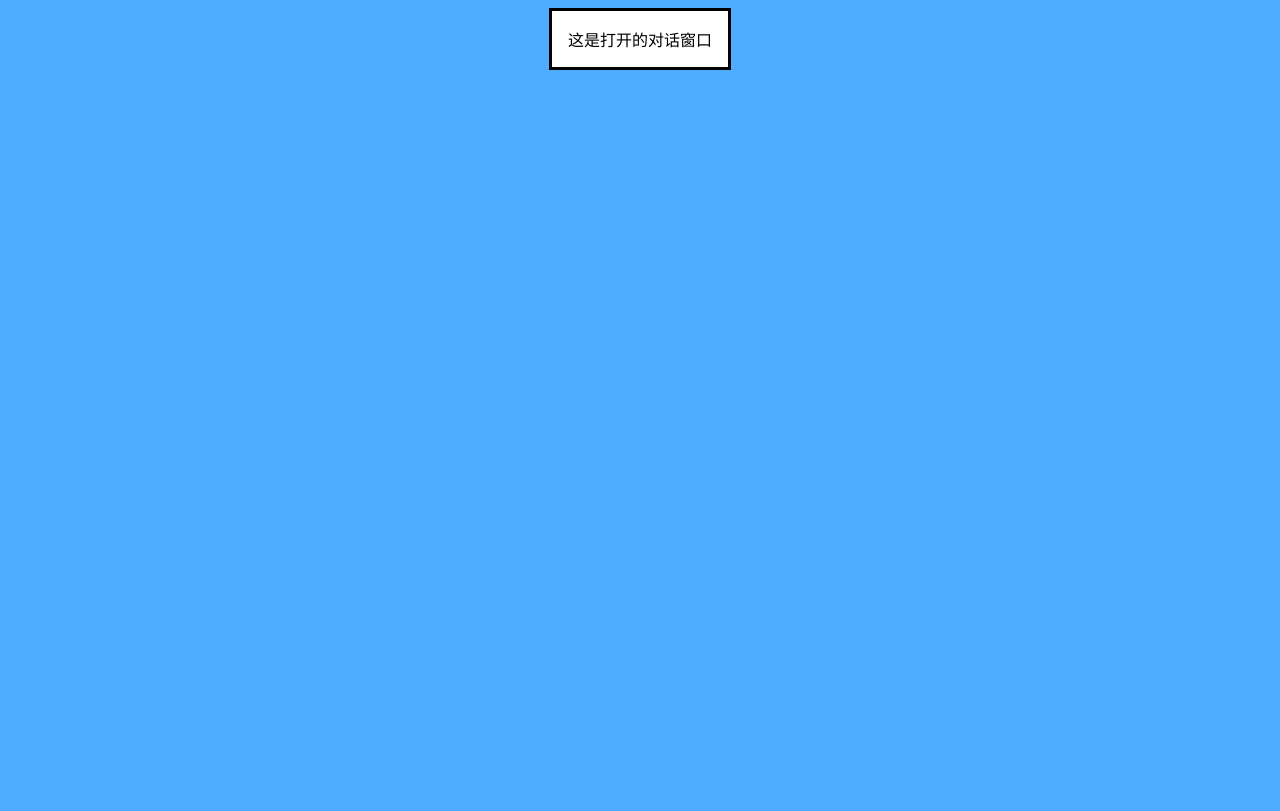
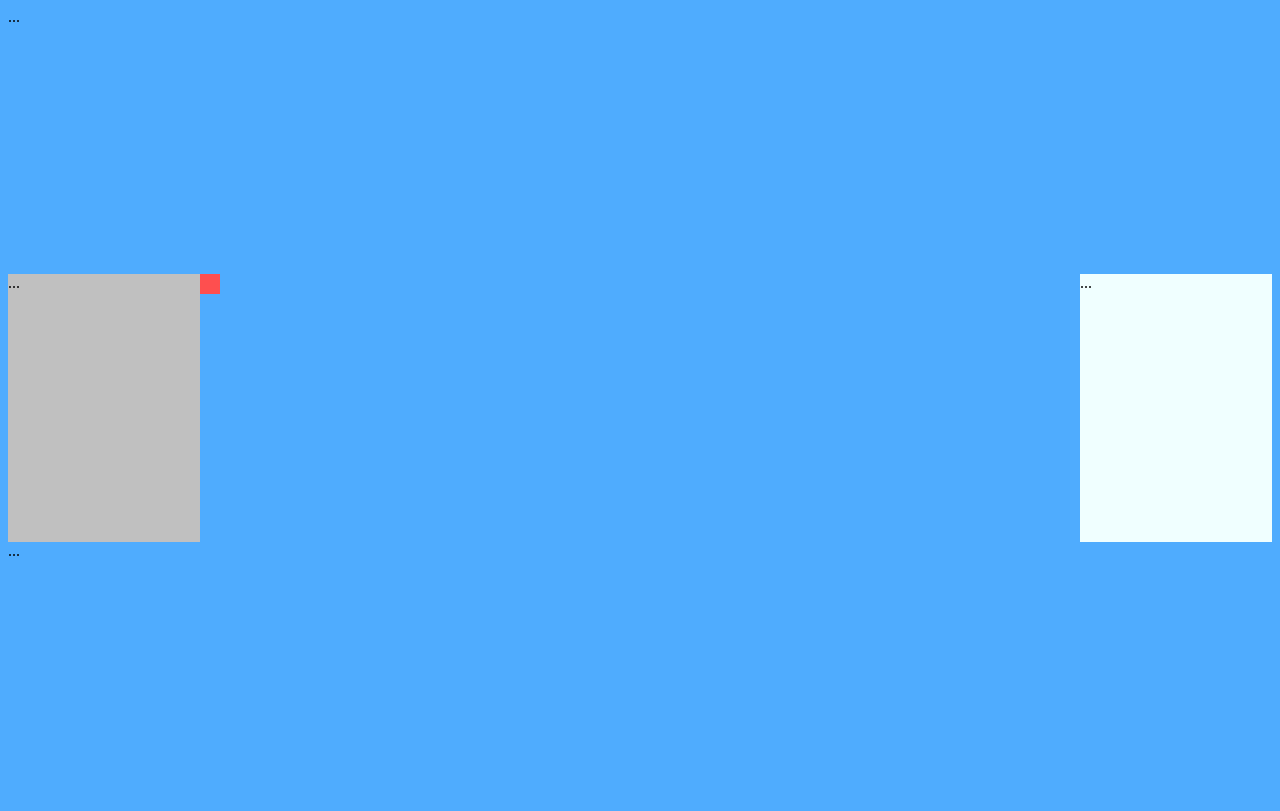
Before and after one commit to GaryDu0123/GaryDu0123.github.io, a plain HTML site: page homepage.html in a window 1280 px wide. Drawn offline with Linux system fonts and the light colour scheme.

Commit message:
修改网站

```diff
--- a/css/iconfont.css
+++ b/css/iconfont.css
@@ -29,12 +29,16 @@
 
 .icon-visible:before {
   content: "\e711";
+  font-size: 20px;
 }
+
 
 .icon-visible1:before {
   content: "\e6a2";
+  font-size: 20px;
 }
 
 .icon-nickname:before {
   content: "\e6a0";
+  font-size: 20px;
 }
--- a/css/style.css
+++ b/css/style.css
@@ -48,6 +48,8 @@ body{
 	font-size: 45px;
 	/*padding-top: 20px;*/
 	margin: 25px auto 0;
+	/*line-height: 45px;*/
+	/*text-align: center;*/
 }
 
 #outerBox .inputBox
--- a/homepage.html
+++ b/homepage.html
@@ -7,9 +7,56 @@
     body{
         background-color: #4facfe;
     }
+    .mainBody {
+        display: flex;
+        min-height: 100vh;
+        flex-direction: column;
+    }
+
+    header,
+    footer {
+        flex: 1;
+    }
+
+    .mainDiv {
+        display: flex;
+        flex: 1;
+    }
+
+    .mainContent {
+        flex: 1;
+    }
+
+    .mainNav, .mainAds {
+        /* 两个边栏的宽度设为12em */
+        flex: 0 0 12em;
+    }
+
+    .mainNav {
+        /* 导航放到最左边 */
+        order: -1;
+        background-color: silver;
+    }
+    .mainAds{
+        background-color: azure;
+    }
+    .test{
+        height: 20px;
+        width: 20px;
+        background-color: #fe4f4f;
+    }
 </style>
 </head>
-<body>
-<dialog open>这是打开的对话窗口</dialog>
+
+<body class="mainBody">
+<header>...</header>
+<div class="mainDiv">
+    <main class="mainContent">
+        <div class="test"></div>
+    </main>
+    <nav class="mainNav">...</nav>
+    <aside class="mainAds">...</aside>
+</div>
+<footer>...</footer>
 </body>
 </html>
```
Also changed, not shown: index.html (+17 -4 lines).
